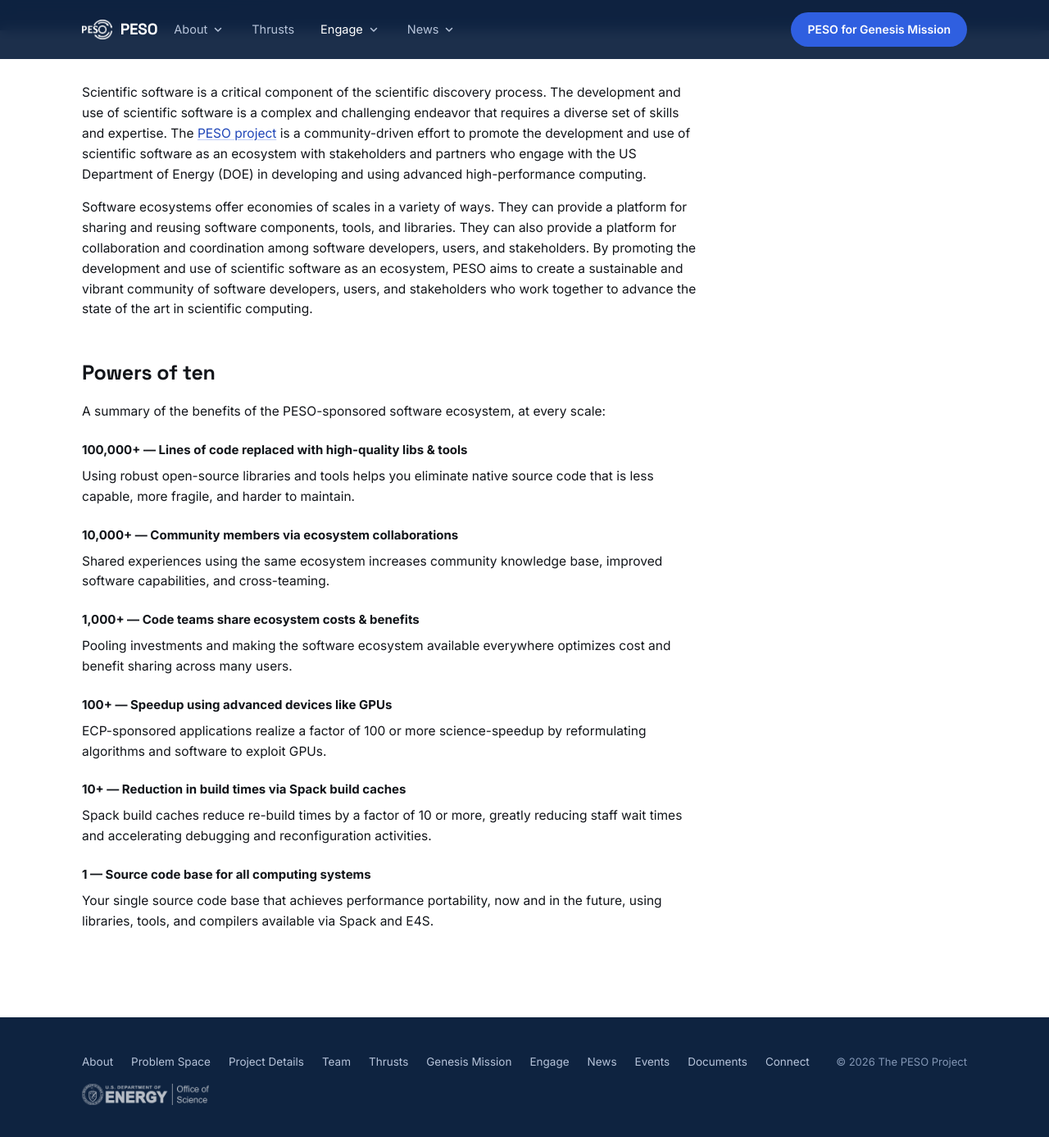
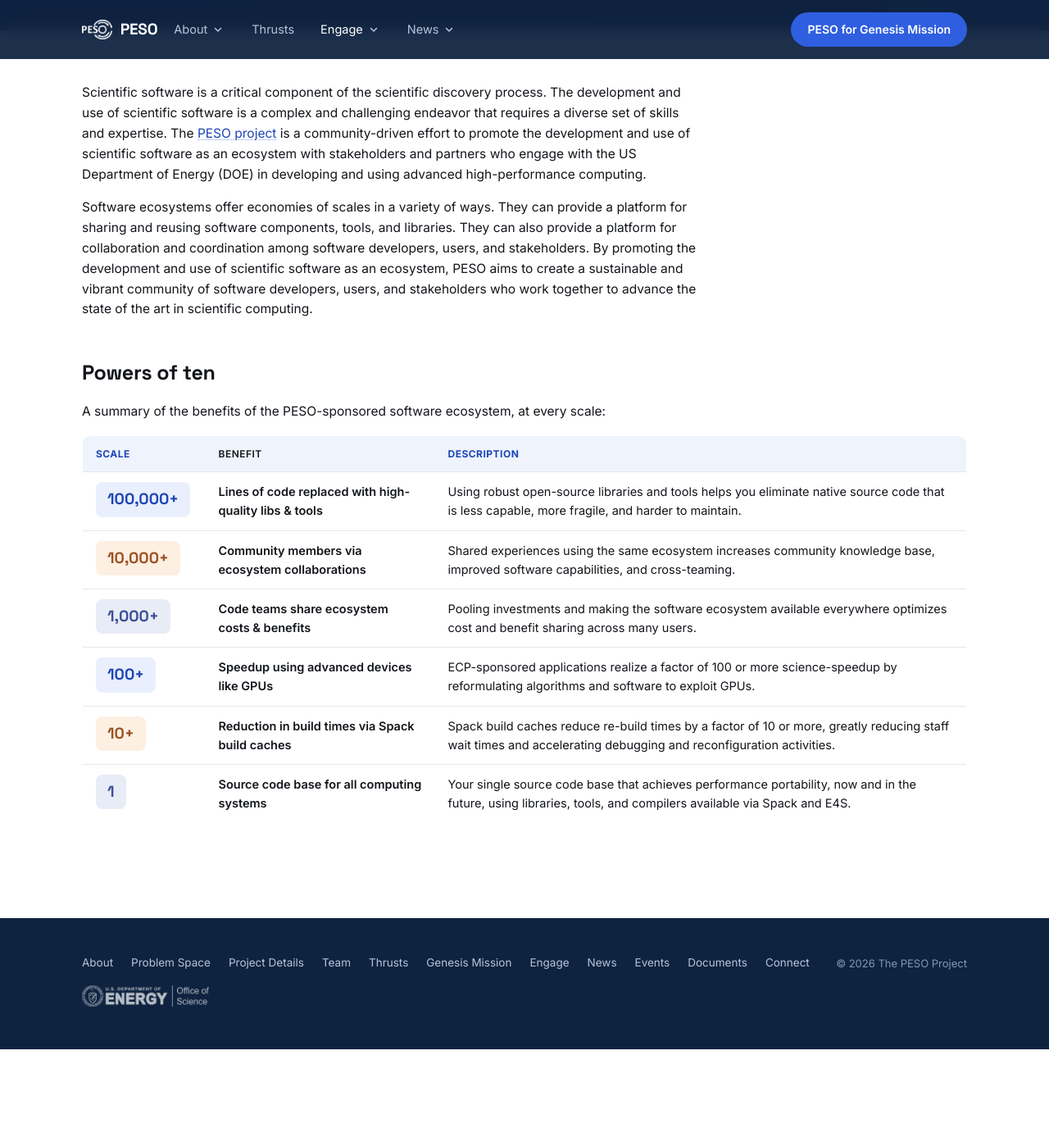
Before and after one commit to pesoproject/pesoproject.github.io, a Jekyll site: the page built from engage.md, in a window 1280 px wide and 1400 px high, scrolled down 274 px. Shown: the top 1387 px of the window at 82% size. Built offline with Jekyll 4.4.1, drawn with Linux system fonts in a browser that asks for light colours; after the commit the page ends 1554 px from its top, so only the background shows below that.

Commit message:
Add CASS/BSSw Engage pages, replace HPSF content, add Powers of Ten table
Engage pages, sourced from the 2025 PESO Project Report:
- New /engage/cass: what CASS is, plus PESO's leadership roles
  (Bernholdt as Steering Committee Chair, Turton/Willenbring as Vice
  Chairs, Heroux/McInnes/Cohoon chairing working groups), linked to
  cass.community.
- New /engage/bssw: BSSw.io and the Fellowship Program, with PESO's
  role leading both, linked to bssw.io.
- Replaced /engage/hpsf entirely: HPSF's purpose/mechanisms plus
  PESO's specific contributions (Gamblin as co-founder/Governing
  Board Chair, Hoffman as TAC Chair, Willenbring/Shende on TAC,
  Heroux on membership recruitment), linked to hpsf.io.
- Engage nav submenu now lists all five: Spack, E4S, CASS, BSSw, HPSF.

Engage page:
- Converted the "Powers of ten" list into a table (Scale/Benefit/
  Description columns) with color-coded number chips cycling
  through the site's signal/amber/slate accents.

Co-Authored-By: Claude Sonnet 5 <noreply@anthropic.com>

```diff
--- a/_includes/header.html
+++ b/_includes/header.html
@@ -4,11 +4,11 @@
   <div class="wrap hero-inner">
     <div class="kicker">● DOE · Office of Science · ASCR</div>
     <h1 class="display">Stewarding the scientific software <span class="accent">stack</span></h1>
-    <p class="lede">PESO exists to sustain and advance a robust, versatile, and portable HPC-AI software ecosystem and support the community of people who make that ecosystem effective. PESO sponsors the <a href="https://e4s.io">E4S</a> software Ecosystem for Science including hundreds of scientific libraries, tools, and applications, the <a href="https://spack.io">Spack</a> package management system for open science, and supports community engagement through the <a href="https://cass.community">Consortium for the Advancement of Scientific Software (CASS)</a> and the <a href="https://hpsf.io">High Performance Software Foundation (HPSF)</a>.</p>
+    <p class="lede">PESO exists to sustain and advance a robust, versatile, and portable HPC-AI software ecosystem and support the community of people who make that ecosystem effective. PESO sponsors the <a href="https://e4s.io">Software Ecosystem for Science (E4S)</a> and the <a href="https://spack.io">Spack package management system</a> for open science. PESO contributes to community engagement through the <a href="https://cass.community">Consortium for the Advancement of Scientific Software (CASS)</a>, the <a href="https://bssw.io">Better Scientific Software (BSSW)</a> website and Fellowship program, and the <a href="https://hpsf.io">High Performance Software Foundation (HPSF)</a>.</p>
     <p style="margin-top:14px; font-size:13.5px; color:#8296B4;">PIs: Michael Heroux &amp; Lois Curfman McInnes</p>
     <div class="hero-ctas">
       <a class="btn-primary" href="/connect">Connect with PESO</a>
-      <a class="btn-ghost" href="/thrusts">View the six thrusts</a>
+      <a class="btn-primary" href="/thrusts">View PESO Thrust areas</a>
     </div>
   </div>
 </header>
--- a/_includes/nav.html
+++ b/_includes/nav.html
@@ -31,6 +31,8 @@
           <div class="submenu-panel">
             <a href="/engage/spack">Spack</a>
             <a href="/engage/e4s">E4S</a>
+            <a href="/engage/cass">CASS</a>
+            <a href="/engage/bssw">BSSw</a>
             <a href="/engage/hpsf">HPSF</a>
           </div>
         </div>
--- a/assets/css/signal.css
+++ b/assets/css/signal.css
@@ -240,6 +240,23 @@ footer.site-footer img{height:26px; filter:brightness(0) invert(1) opacity(0.7);
 :where(.page-content) tr:last-child td{border-bottom:none;}
 :where(.page-content) tbody tr:hover{background:var(--tint);}
 
+/* ---------- POWERS-OF-TEN TABLE ---------- */
+.powers-table th:first-child, .powers-table td:first-child{width:150px;}
+.powers-table th:nth-child(2), .powers-table td:nth-child(2){width:280px; font-weight:600; color:var(--ink);}
+.power-num{
+  display:inline-block; font-family:'Space Grotesk',sans-serif; font-weight:700; font-size:19px;
+  padding:6px 14px; border-radius:8px; white-space:nowrap;
+}
+.powers-table tbody tr:nth-child(6n+1) .power-num{background:rgba(47,95,224,0.10); color:var(--signal-dark);}
+.powers-table tbody tr:nth-child(6n+2) .power-num{background:rgba(242,153,74,0.16); color:#9A5323;}
+.powers-table tbody tr:nth-child(6n+3) .power-num{background:rgba(92,124,199,0.14); color:#3B4F94;}
+.powers-table tbody tr:nth-child(6n+4) .power-num{background:rgba(47,95,224,0.10); color:var(--signal-dark);}
+.powers-table tbody tr:nth-child(6n+5) .power-num{background:rgba(242,153,74,0.16); color:#9A5323;}
+.powers-table tbody tr:nth-child(6n+6) .power-num{background:rgba(92,124,199,0.14); color:#3B4F94;}
+@media (max-width:720px){
+  .powers-table{display:block; overflow-x:auto;}
+}
+
 /* ---------- RESPONSIVE ---------- */
 @media (max-width:860px){
   .compare{grid-template-columns:1fr;}
--- a/engage.md
+++ b/engage.md
@@ -14,20 +14,40 @@ Software ecosystems offer economies of scales in a variety of ways. They can pro
 
 A summary of the benefits of the PESO-sponsored software ecosystem, at every scale:
 
-#### 100,000+ — Lines of code replaced with high-quality libs & tools
-Using robust open-source libraries and tools helps you eliminate native source code that is less capable, more fragile, and harder to maintain.
-
-#### 10,000+ — Community members via ecosystem collaborations
-Shared experiences using the same ecosystem increases community knowledge base, improved software capabilities, and cross-teaming.
-
-#### 1,000+ — Code teams share ecosystem costs & benefits
-Pooling investments and making the software ecosystem available everywhere optimizes cost and benefit sharing across many users.
-
-#### 100+ — Speedup using advanced devices like GPUs
-ECP-sponsored applications realize a factor of 100 or more science-speedup by reformulating algorithms and software to exploit GPUs.
-
-#### 10+ — Reduction in build times via Spack build caches
-Spack build caches reduce re-build times by a factor of 10 or more, greatly reducing staff wait times and accelerating debugging and reconfiguration activities.
-
-#### 1 — Source code base for all computing systems
-Your single source code base that achieves performance portability, now and in the future, using libraries, tools, and compilers available via Spack and E4S.
+<table class="powers-table">
+  <thead>
+    <tr><th>Scale</th><th>Benefit</th><th>Description</th></tr>
+  </thead>
+  <tbody>
+    <tr>
+      <td><span class="power-num">100,000+</span></td>
+      <td>Lines of code replaced with high-quality libs &amp; tools</td>
+      <td>Using robust open-source libraries and tools helps you eliminate native source code that is less capable, more fragile, and harder to maintain.</td>
+    </tr>
+    <tr>
+      <td><span class="power-num">10,000+</span></td>
+      <td>Community members via ecosystem collaborations</td>
+      <td>Shared experiences using the same ecosystem increases community knowledge base, improved software capabilities, and cross-teaming.</td>
+    </tr>
+    <tr>
+      <td><span class="power-num">1,000+</span></td>
+      <td>Code teams share ecosystem costs &amp; benefits</td>
+      <td>Pooling investments and making the software ecosystem available everywhere optimizes cost and benefit sharing across many users.</td>
+    </tr>
+    <tr>
+      <td><span class="power-num">100+</span></td>
+      <td>Speedup using advanced devices like GPUs</td>
+      <td>ECP-sponsored applications realize a factor of 100 or more science-speedup by reformulating algorithms and software to exploit GPUs.</td>
+    </tr>
+    <tr>
+      <td><span class="power-num">10+</span></td>
+      <td>Reduction in build times via Spack build caches</td>
+      <td>Spack build caches reduce re-build times by a factor of 10 or more, greatly reducing staff wait times and accelerating debugging and reconfiguration activities.</td>
+    </tr>
+    <tr>
+      <td><span class="power-num">1</span></td>
+      <td>Source code base for all computing systems</td>
+      <td>Your single source code base that achieves performance portability, now and in the future, using libraries, tools, and compilers available via Spack and E4S.</td>
+    </tr>
+  </tbody>
+</table>
```
Also changed, not shown: engage/bssw.md (added, +14 -0 lines), engage/cass.md (added, +23 -0 lines), engage/hpsf.md (+12 -7 lines), 1 other file.
